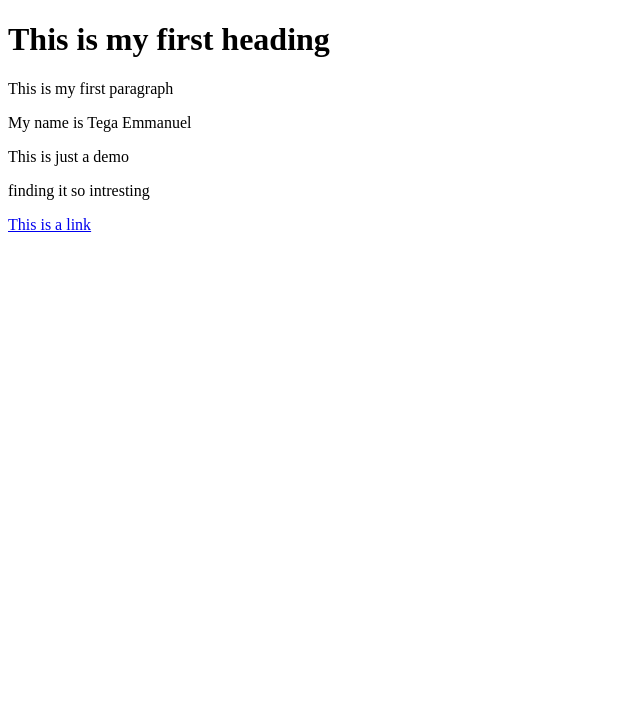
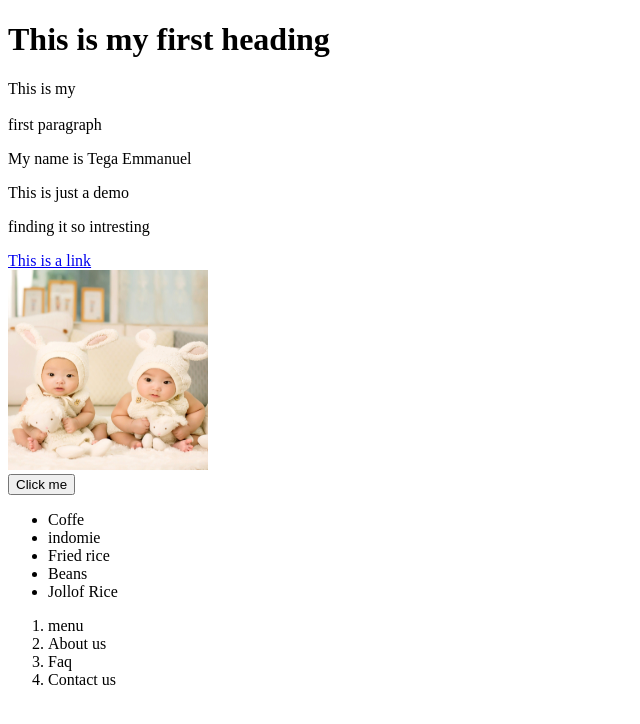
Before and after one commit to bisuccy/codewithfavourgithub, a plain HTML site: page index.html in a window 1280 px wide. Shown: the whole page, without its empty margins (0-640 px from the left). Drawn offline with Linux system fonts and the light colour scheme.

Commit message:
I updated html

```diff
--- a/index.html
+++ b/index.html
@@ -7,11 +7,28 @@
 </head>
 <body>
     <h1> This is my first heading</h1>
-    <p>This is my first paragraph</p>
+    <p>This is my <br> <br>first paragraph</p>
     <p>My name is Tega Emmanuel </p>
     <p>This is just a demo</p>
     <p>finding it so intresting</p>
     <a href="http://www.facebook.com">This is a link</a>
+  <br>
+        <img src="firstimage.jpg" alt="Babies" width="200" height="200">
+        <br>
+        <button>Click me </button>
+        <ul>
+            <li>Coffe</li>
+            <li>indomie</li>
+            <li>Fried rice</li>
+            <li>Beans</li>
+            <li>Jollof Rice</li>
+                </ul>
+                <ol>
+                    <li>menu</li>
+                    <li>About us</li>
+                    <li>Faq</li>
+                    <li>Contact us</li>
+                </ol>
 </body>
 
 </html>
```
Also changed, not shown: firstimage.jpg (added).
